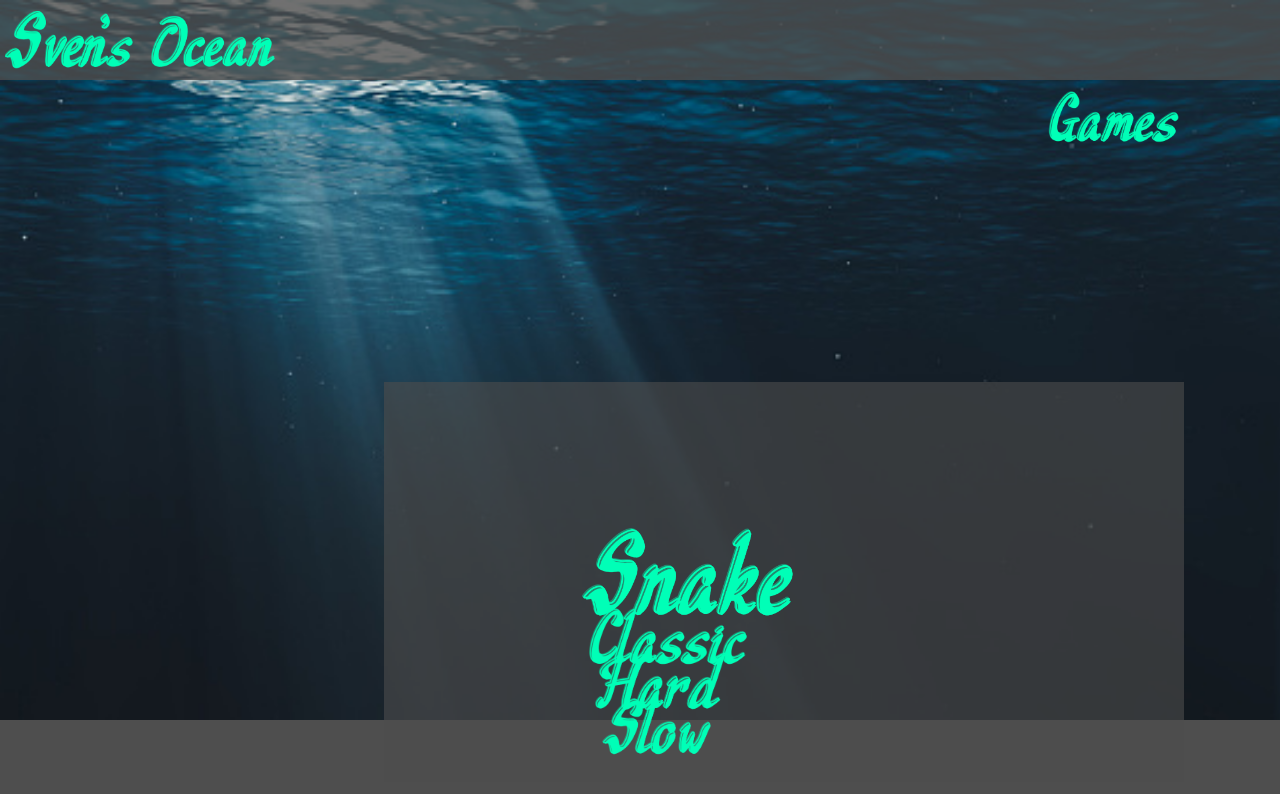
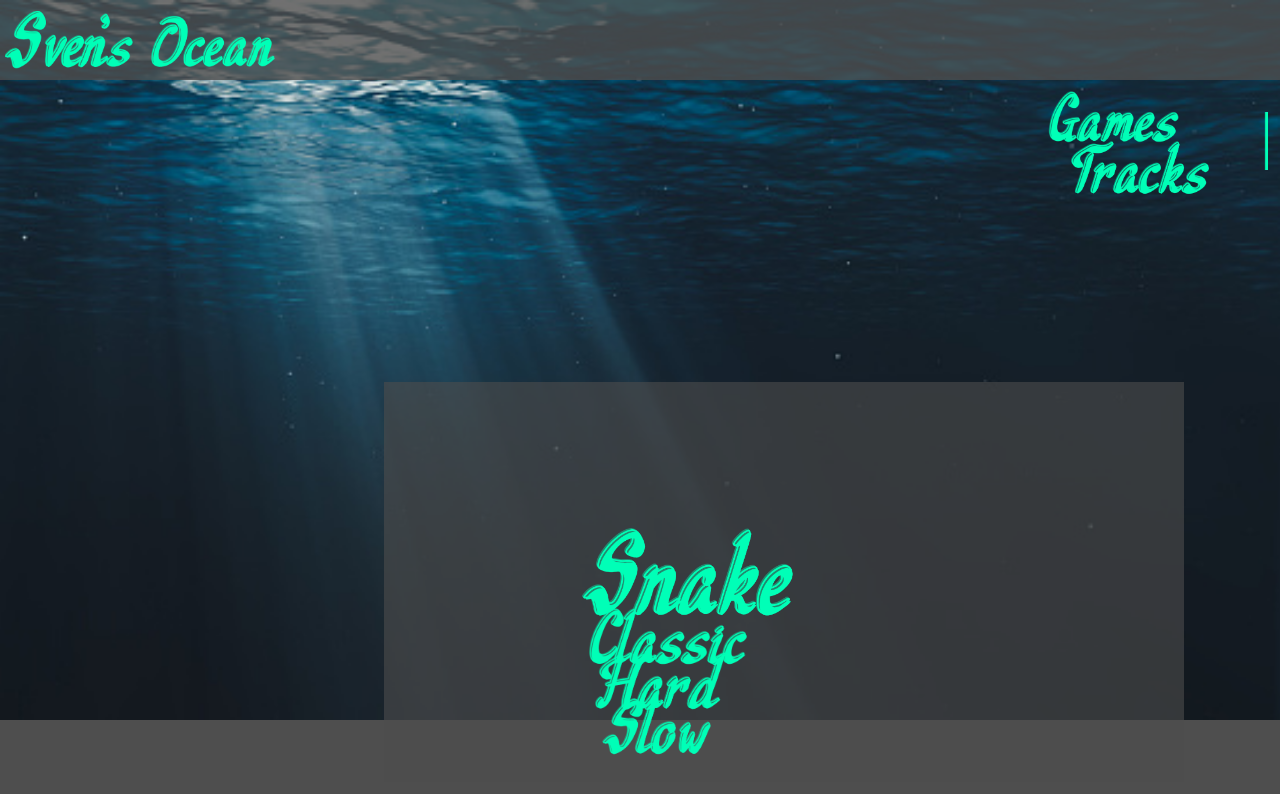
Before and after one commit to DU0K/Ocean, a plain HTML site: page [STARTGAME].html in a window 1280 px wide. Drawn offline with Linux system fonts and the light colour scheme.

Commit message:
Update [STARTGAME].html

```diff
--- a/[STARTGAME].html
+++ b/[STARTGAME].html
@@ -11,6 +11,8 @@
             <div class="header">
                 <a href="index.html" class="logo">Logo</a>
                 <a href="Games.html" class="games">games</a>
+                <h1 class="streep">|</h1>
+                <a href="Tracks.html" class="Tracks">Tracks</a>
             </div>
         </header>
       </div>
```
